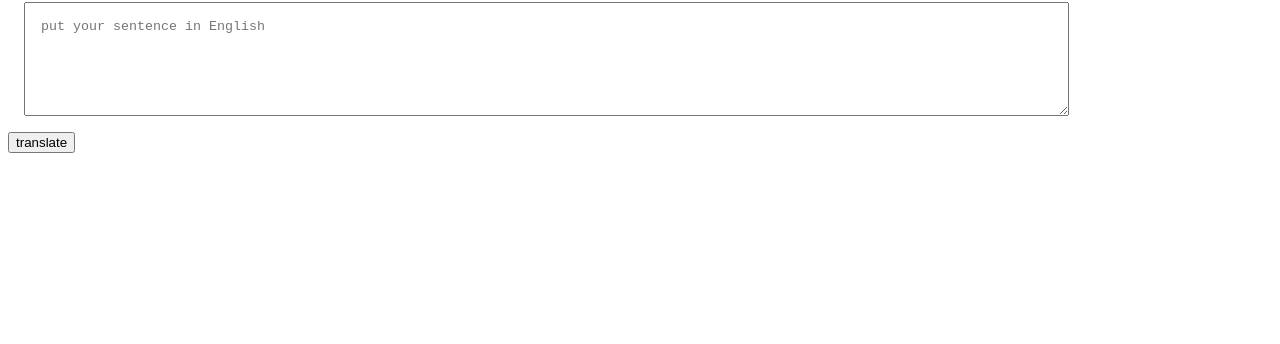
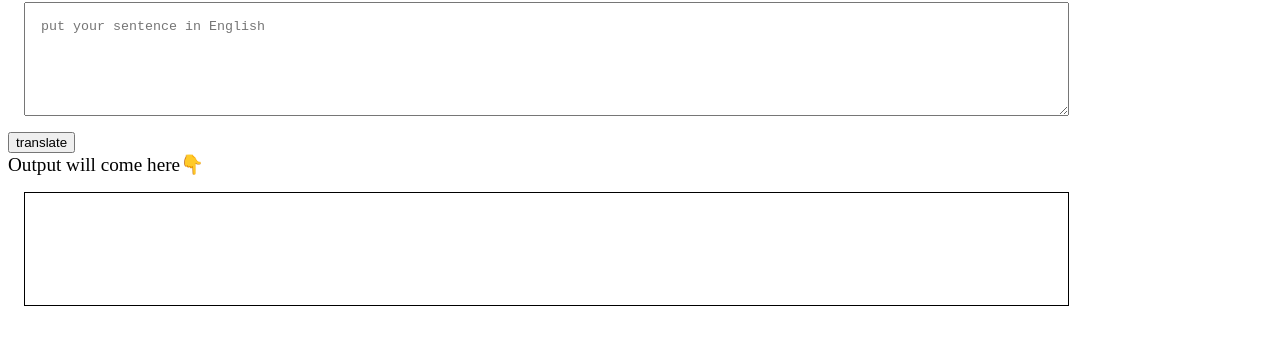
Before and after one commit to kedaroo/minion-speak, a plain HTML site: page index.html in a window 1280 px wide. Shown: the part 78-422 px from the top of the page. Drawn offline with Linux system fonts and the light colour scheme.

Commit message:
feat: input output processing

```diff
--- a/app.js
+++ b/app.js
@@ -1,9 +1,7 @@
 var btnTranslate = document.querySelector("#btn-translate");
 var txtInput = document.querySelector("#txt-input");
-
-
+var outputDiv = document.querySelector("#output");
 
 btnTranslate.addEventListener("click", function clickEventHandler() {
-    console.log("clicked!");
-    console.log("input:", txtInput.value);
+    outputDiv.innerText = "hlbadnsc basda" + txtInput.value;
 });
--- a/index.html
+++ b/index.html
@@ -13,6 +13,14 @@
             margin: 1rem;
             padding: 1rem;
         }
+
+        #output {
+            border: 1px solid black;
+            height: 10vh;
+            width: 80%;
+            margin: 1rem;
+            padding: 1rem;
+        }
     </style>
 </head>
 <body>
@@ -21,6 +29,10 @@
         id="txt-input"
         placeholder="put your sentence in English"></textarea>
     <button id="btn-translate">translate</button>
+
+    <div style="font-size: larger;">Output will come here👇</div>
+    <div id="output"></div>
+
     <script src="app.js" type="text/javascript"></script>
 </body>
 </html>
```
